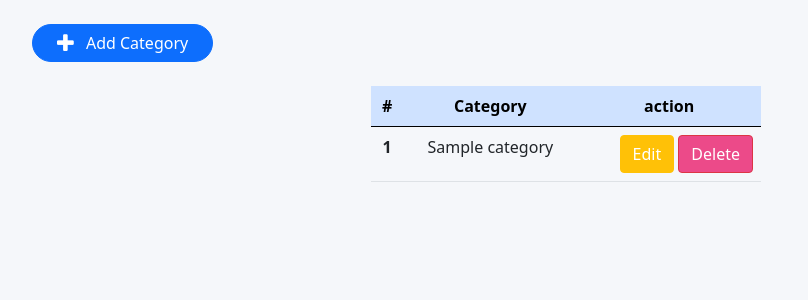
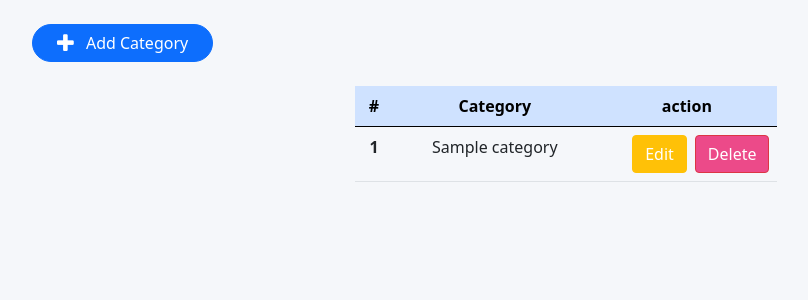
Before and after one commit to fouad150/Fil-rouge, a Laravel app: template resources/views/categories/index.blade.php in a window 1280 px wide. Shown: the top 300 px of the page, without its empty margins (74-882 px from the left). Run offline with Laravel 9, Linux system fonts and the light colour scheme; the template is opened without the code that fills it: most values are stand-ins (such as "Sample title", 1, 10 or a date in 2020); parts of the project's set-up code (start-up, migrations or seed data) failed here and were passed over.

```diff
--- a/resources/views/categories/index.blade.php
+++ b/resources/views/categories/index.blade.php
@@ -8,7 +8,7 @@
    }
    .table{
     margin: 0 auto;
-    width:390px;
+    width:422px;
     text-align:center;
    }
    .delete-button{
@@ -42,13 +42,13 @@
               <th scope="row">{{++$i}}</th>
               <td>{{$Category->category}}</td>
               <td>
-                <form action="{{ route('categories.destroy',$Category->id) }}" method="POST" style="text-align:end;" class="">
+                <form action="{{ route('categories.destroy',$Category->id) }}" method="POST" style="text-align:end;" class="d-flex justify-content-center">
 
                     <a class="btn btn-warning text-white" href="{{ route('categories.edit',$Category->id) }}">Edit</a>
                     @csrf
                     @method('DELETE')
 
-                    <button type="submit" class="btn btn-danger delete-button">Delete</button>
+                    <button type="submit" class="btn btn-danger delete-button ms-2" style="margin-right:-28px">Delete</button>
                 </form>
             </td>
             </tr>
```
